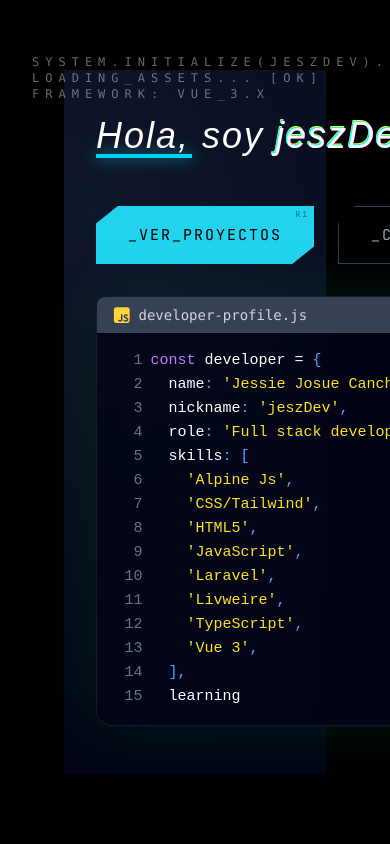
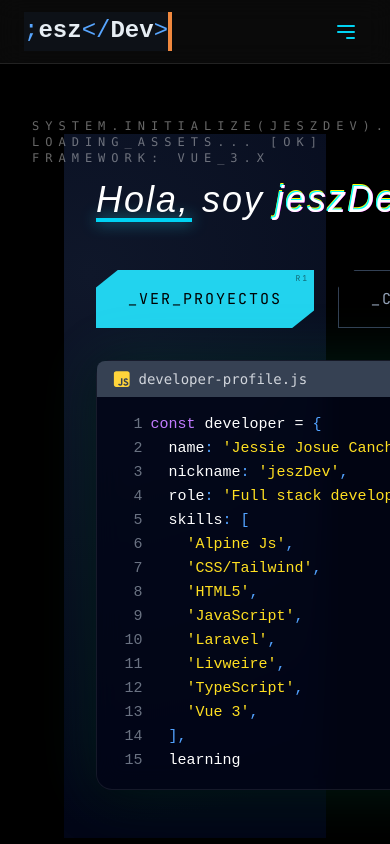
Before and after one commit to jeszDev/portafolio, a Vue app: page / in a window 390 px wide. Shown: the top 844 px of the page. Built offline with nearby package versions, Linux system fonts and the light colour scheme; a web font is replaced by a local one.

Commit message:
menu mobil

```diff
--- a/src/App.vue
+++ b/src/App.vue
@@ -1,6 +1,105 @@
 <template>
   <div class="flex bg-neutral-950 text-white">
     <!-- SIDEBAR -->
+
+    <div
+      class="md:hidden fixed top-0 left-0 right-0 h-16 bg-neutral-950/80 backdrop-blur-md border-b border-white/10 z-50 flex items-center justify-between px-6"
+    >
+      <LogoTitle />
+
+      <button
+        @click="isMobileMenuOpen = !isMobileMenuOpen"
+        class="text-cyan-400 hover:text-cyan-300 focus:outline-none z-50 p-2 transition-colors"
+      >
+        <svg
+          v-if="!isMobileMenuOpen"
+          class="w-6 h-6"
+          fill="none"
+          stroke="currentColor"
+          viewBox="0 0 24 24"
+        >
+          <path
+            stroke-linecap="round"
+            stroke-linejoin="round"
+            stroke-width="2"
+            d="M4 6h16M4 12h16m-7 6h7"
+          />
+        </svg>
+        <svg v-else class="w-6 h-6" fill="none" stroke="currentColor" viewBox="0 0 24 24">
+          <path
+            stroke-linecap="round"
+            stroke-linejoin="round"
+            stroke-width="2"
+            d="M6 18L18 6M6 6l12 12"
+          />
+        </svg>
+      </button>
+    </div>
+
+    <div
+      v-if="isMobileMenuOpen"
+      class="md:hidden fixed inset-0 bg-neutral-950/95 backdrop-blur-lg z-40 flex flex-col justify-center items-center p-6"
+    >
+      <nav
+        class="flex flex-col gap-4 w-full max-w-xs border border-slate-800 bg-slate-950/60 p-4 rounded-xl shadow-[0_0_30px_rgba(34,211,238,0.15)]"
+      >
+        <div
+          class="text-[10px] font-mono text-cyan-500/60 tracking-[0.3em] uppercase px-3 mb-2 select-none"
+        >
+          :: SELECT_STAGE
+        </div>
+
+        <button @click="scrollToSection('section1')" class="nav-gamer-item group cursor-pointer">
+          <div class="nav-gamer-bg"></div>
+          <div class="flex items-center gap-3 relative z-10">
+            <span class="icon-container text-cyan-400"><HomeIcon /></span>
+            <span class="font-mono text-sm tracking-wider uppercase text-slate-300">Inicio</span>
+          </div>
+          <span class="nav-gamer-tag">01</span>
+        </button>
+
+        <button @click="scrollToSection('section2')" class="nav-gamer-item group cursor-pointer">
+          <div class="nav-gamer-bg"></div>
+          <div class="flex items-center gap-3 relative z-10">
+            <span class="icon-container text-cyan-400"><AboutIcon /></span>
+            <span class="font-mono text-sm tracking-wider uppercase text-slate-300"
+              >Acerca de mí</span
+            >
+          </div>
+          <span class="nav-gamer-tag">02</span>
+        </button>
+
+        <button @click="scrollToSection('section3')" class="nav-gamer-item group cursor-pointer">
+          <div class="nav-gamer-bg"></div>
+          <div class="flex items-center gap-3 relative z-10">
+            <span class="icon-container text-cyan-400"><ExperienceIcon /></span>
+            <span class="font-mono text-sm tracking-wider uppercase text-slate-300"
+              >Experiencia</span
+            >
+          </div>
+          <span class="nav-gamer-tag">03</span>
+        </button>
+
+        <button @click="scrollToSection('section4')" class="nav-gamer-item group cursor-pointer">
+          <div class="nav-gamer-bg"></div>
+          <div class="flex items-center gap-3 relative z-10">
+            <span class="icon-container text-cyan-400"><ProjectsIcon /></span>
+            <span class="font-mono text-sm tracking-wider uppercase text-slate-300">Proyectos</span>
+          </div>
+          <span class="nav-gamer-tag">04</span>
+        </button>
+
+        <button @click="scrollToSection('section5')" class="nav-gamer-item group cursor-pointer">
+          <div class="nav-gamer-bg"></div>
+          <div class="flex items-center gap-3 relative z-10">
+            <span class="icon-container text-cyan-400"><ContactIcon /></span>
+            <span class="font-mono text-sm tracking-wider uppercase text-slate-300">Contacto</span>
+          </div>
+          <span class="nav-gamer-tag">05</span>
+        </button>
+      </nav>
+    </div>
+
     <aside
       class="w-64 h-screen hidden md:flex md:flex-col fixed justify-between p-6 border-r border-white/10 bg-neutral-950 text-white"
     >
@@ -12,9 +111,12 @@
       </div>
 
       <!-- NAV -->
-      <nav class="flex flex-col gap-4 p-4 border border-slate-800 bg-slate-950/60 backdrop-blur-md rounded-xl max-w-xs shadow-[0_0_20px_rgba(0,0,0,0.8)]">
-
-    <div class="text-[10px] font-mono text-cyan-500/60 tracking-[0.3em] uppercase px-3 mb-2 select-none">
+      <nav
+        class="flex flex-col gap-4 p-4 border border-slate-800 bg-slate-950/60 backdrop-blur-md rounded-xl max-w-xs shadow-[0_0_20px_rgba(0,0,0,0.8)]"
+      >
+        <div
+          class="text-[10px] font-mono text-cyan-500/60 tracking-[0.3em] uppercase px-3 mb-2 select-none"
+        >
           :: SELECT_STAGE
         </div>
 
@@ -24,7 +126,9 @@
             <span class="icon-container text-cyan-400 group-hover:text-cyan-300">
               <HomeIcon />
             </span>
-        <span class="font-mono text-sm tracking-wider uppercase text-slate-300 group-hover:text-white transition-colors">
+            <span
+              class="font-mono text-sm tracking-wider uppercase text-slate-300 group-hover:text-white transition-colors"
+            >
               Inicio
             </span>
           </div>
@@ -37,7 +141,9 @@
             <span class="icon-container text-cyan-400 group-hover:text-cyan-300">
               <AboutIcon />
             </span>
-        <span class="font-mono text-sm tracking-wider uppercase text-slate-300 group-hover:text-white transition-colors">
+            <span
+              class="font-mono text-sm tracking-wider uppercase text-slate-300 group-hover:text-white transition-colors"
+            >
               Acerca de mí
             </span>
           </div>
@@ -50,7 +156,9 @@
             <span class="icon-container text-cyan-400 group-hover:text-cyan-300">
               <ExperienceIcon />
             </span>
-        <span class="font-mono text-sm tracking-wider uppercase text-slate-300 group-hover:text-white transition-colors">
+            <span
+              class="font-mono text-sm tracking-wider uppercase text-slate-300 group-hover:text-white transition-colors"
+            >
               Experiencia
             </span>
           </div>
@@ -63,7 +171,9 @@
             <span class="icon-container text-cyan-400 group-hover:text-cyan-300">
               <ProjectsIcon />
             </span>
-        <span class="font-mono text-sm tracking-wider uppercase text-slate-300 group-hover:text-white transition-colors">
+            <span
+              class="font-mono text-sm tracking-wider uppercase text-slate-300 group-hover:text-white transition-colors"
+            >
               Proyectos
             </span>
           </div>
@@ -76,18 +186,23 @@
             <span class="icon-container text-cyan-400 group-hover:text-cyan-300">
               <ContactIcon />
             </span>
-        <span class="font-mono text-sm tracking-wider uppercase text-slate-300 group-hover:text-white transition-colors">
+            <span
+              class="font-mono text-sm tracking-wider uppercase text-slate-300 group-hover:text-white transition-colors"
+            >
               Contacto
             </span>
           </div>
           <span class="nav-gamer-tag">05</span>
         </button>
-
       </nav>
 
       <footer class="mt-auto pt-6">
-        <div class="flex items-center justify-center gap-2 font-mono text-[10px] text-slate-400 select-none">
-          <span class="w-1.5 h-1.5 rounded-full bg-cyan-500 shadow-[0_0_8px_rgba(34,211,238,0.8)] animate-pulse"></span>
+        <div
+          class="flex items-center justify-center gap-2 font-mono text-[10px] text-slate-400 select-none"
+        >
+          <span
+            class="w-1.5 h-1.5 rounded-full bg-cyan-500 shadow-[0_0_8px_rgba(34,211,238,0.8)] animate-pulse"
+          ></span>
           <span class="tracking-wider">© 2026 // SYSTEM_ACTIVE</span>
         </div>
       </footer>
@@ -97,7 +212,7 @@
     <main
       ref="contentContainer"
       id="scroll-container"
-      class="w-full h-screen scroll-smooth ml-0 md:!ml-64 !bg-neutral-950 text-white"
+      class="w-full h-screen scroll-smooth ml-0 md:!ml-64 !bg-neutral-950 text-white pt-16 md:pt-0"
     >
       <section id="section0" class="section" :ref="(el) => setSectionRef(el, 'section1')">
         <HomePage />
@@ -149,6 +264,8 @@ interface SectionRefs {
   [key: string]: HTMLElement | null;
 }
 
+const isMobileMenuOpen = ref(false);
+
 const contentContainer = ref<HTMLElement | null>(null);
 const sectionRefs = ref<SectionRefs>({});
 const activeSection = ref('section1');
@@ -162,6 +279,7 @@ const scrollToSection = (id: string) => {
   if (section) {
     section.scrollIntoView({ behavior: 'smooth' });
     activeSection.value = id;
+    isMobileMenuOpen.value = false;
   }
 };
 
@@ -289,6 +407,4 @@ onBeforeUnmount(() => {
   color: #22d3ee;
   text-shadow: 0 0 4px rgba(34, 211, 238, 0.5);
 }
-
-
 </style>
```
Lines whose indentation alone changed are shown as unchanged.
